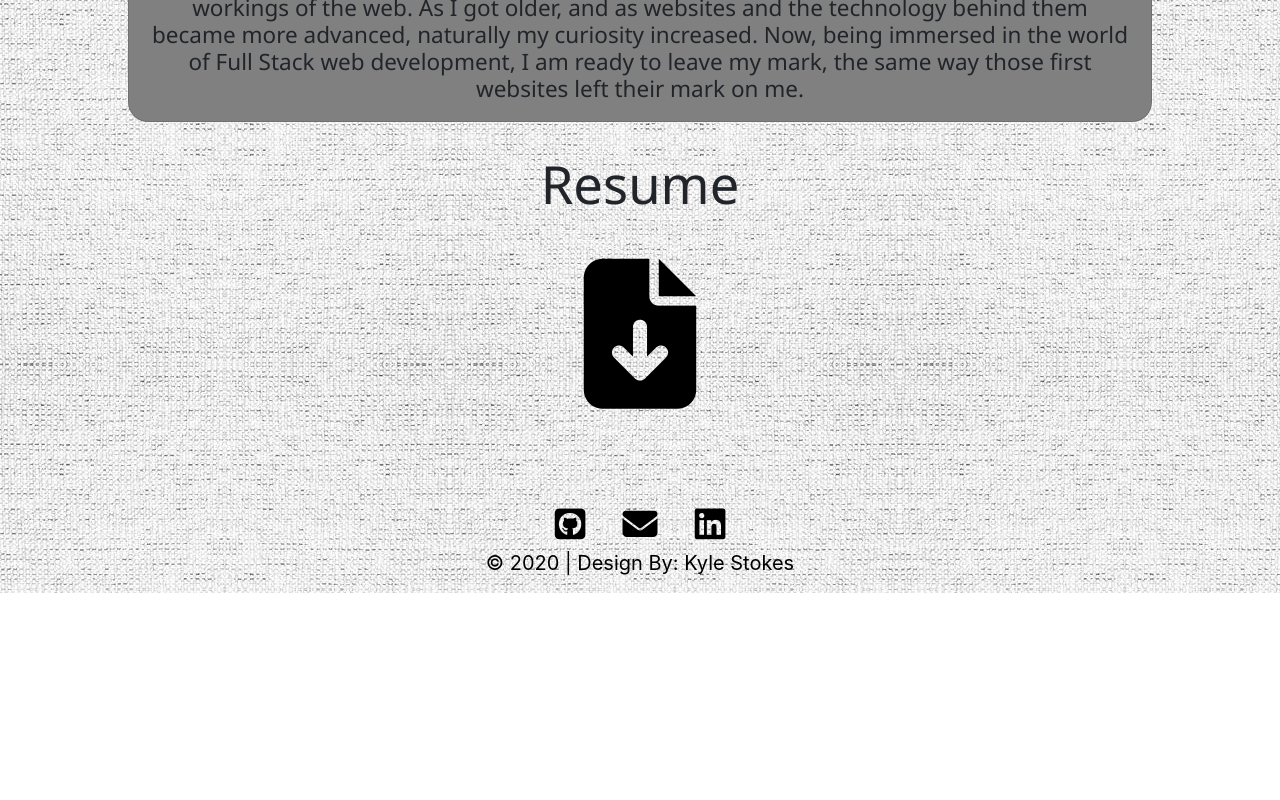
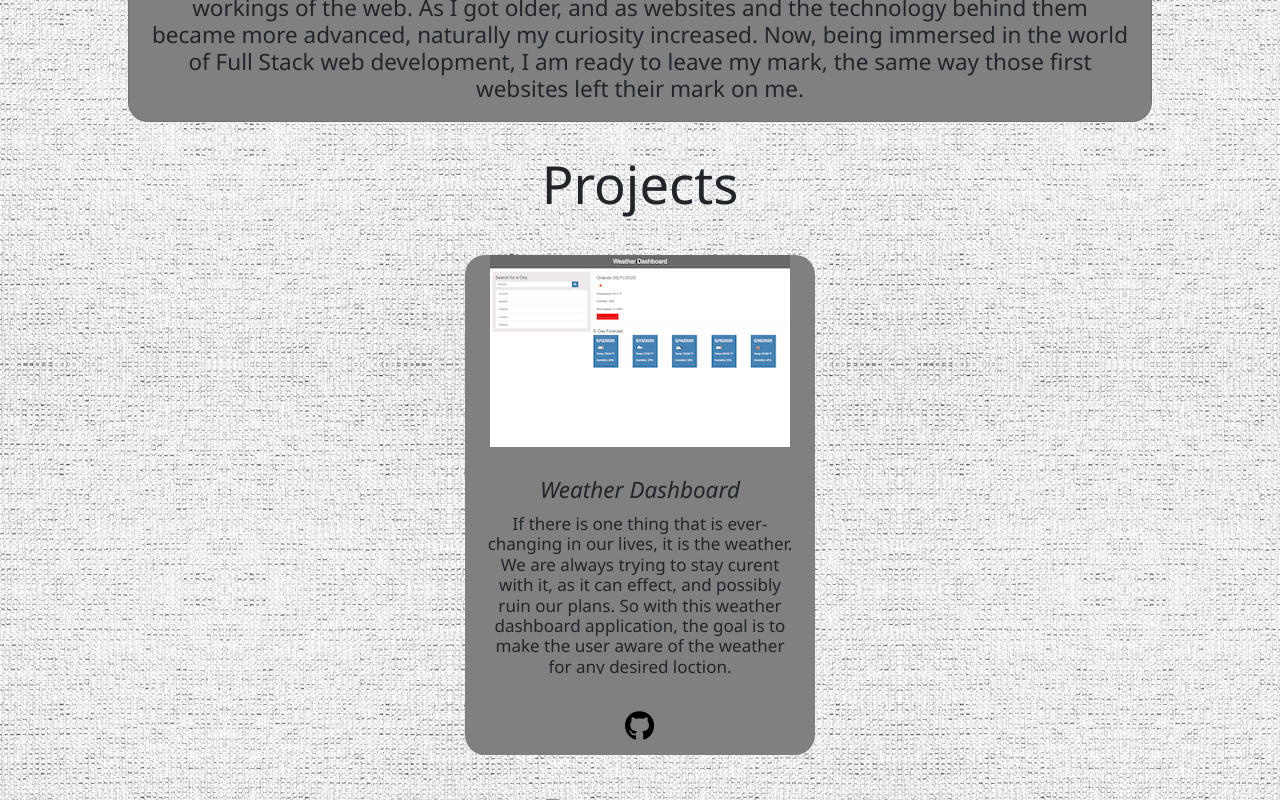
Before and after one commit to kylest0kes/portfolio_react, a React (Create React App) app: page / in a window 1280 px wide. Shown: the part 760-1560 px from the top of the page. Before the commit the page ends 1353 px from the top, so only its background shows below. Built offline with nearby package versions, Linux system fonts and the light colour scheme.

Commit message:
created the project component to be used to display all projects, added style and confirmed layout is good

```diff
--- a/src/App.js
+++ b/src/App.js
@@ -3,7 +3,7 @@ import Header from './components/Header';
 import Footer from './components/Footer';
 import BrandStatement from './components/BrandStatement';
 import AboutMe from './components/AboutMe';
-
+import Projects from './components/Projects';
 import Resume from './components/Resume';
 import './App.css'
 
@@ -15,7 +15,7 @@ function App() {
       <Header />
         <BrandStatement />
         <AboutMe />
-
+        <Projects />
         <Resume />
       <Footer />
     </div>
--- a/src/components/Projects/index.js
+++ b/src/components/Projects/index.js
@@ -1,11 +1,78 @@
-import React, { Component } from 'react';
+import React from 'react';
+import weatherapp from '../../images/weatherapp.png'
 
-export default class Projects extends Component {
-    render() {
-        return (
-            <div>
+export default function Projects() {
+    return (
+        <div>
+            <div className="w3-animate-zoom" style={displayStyle}>
+                <div className="container">
+                    <h1 className="display-4">Projects</h1>
+                </div>
+            </div>
+            <div className="container">
+                <div className="row">
+                    <div className="col s12 m4">
+                        <div style={portfolioStyle} className="w3-animate-zoom">
+                            <div style={portfolioImg}>
+                                <a href="https://kylest0kes.github.io/weather_app/" target="blank"><img src={weatherapp} style={portfolioImg} alt="weather app"/></a>
+                            </div>
+                                <div className="card-body">
+                                    <h4 style={projectTitle} className="card-title project-title">Weather Dashboard</h4>
+                                    <h6 style={projectBio} className="card-text">If there is one thing that is ever-changing in our lives, it is the weather. We are always trying to stay curent with it, as it can effect, and possibly ruin our plans. So with this weather dashboard application, the goal is to make the user aware of the weather for any desired loction. </h6>
+                                    <br/>
+                                    <a href="https://github.com/kylest0kes/weather_app" style={projectGithub} target="blank"><i className="fab fa-github"></i></a>
+                                </div>
+                        </div>
+                    </div>
+                </div>
+            </div>
+        </div>
+    )
+}
 
-            </div>
-        )
-    }
+const displayStyle = {
+    textAlign: 'center',
+    paddingTop: '15px',
+    marginTop: '15px',
+    marginBottom: '15px',
+};
+
+const portfolioStyle = {
+    height: '500px',
+    width: '350px',
+    backgroundColor: 'gray',
+    borderRadius: '20px',
+    display: 'block',
+    marginRight: 'auto',
+    marginLeft: 'auto',
+    marginTop: '25px'
+};
+
+const portfolioImg = {
+    display: 'block',
+    marginLeft: 'auto',
+    marginRight: 'auto',
+    marginTop: '20px',
+    marginBottom: '10px'
+};
+
+const projectTitle = {
+    textAlign: 'center',
+    fontStyle: 'italic'
 }
+
+const projectBio = {
+    textAlign: 'center',
+    height: '160px',
+    overflow: 'auto',
+    fontSize: '17px'
+}
+
+const projectGithub = {
+    color: 'black',
+    display: 'block',
+    marginLeft: 'auto',
+    marginRight: 'auto',
+    width: '30px',
+    fontSize: '30px'
+}
```
